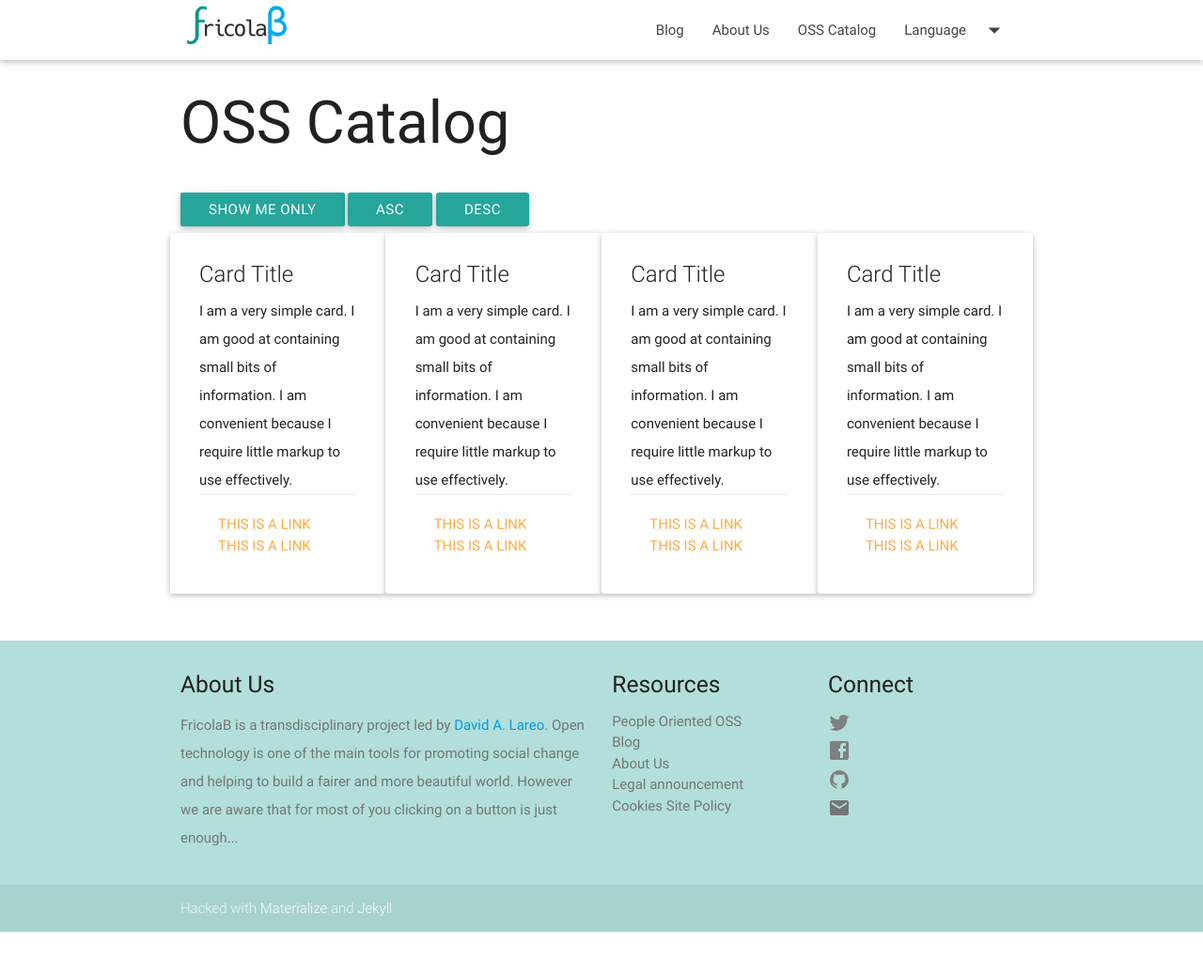
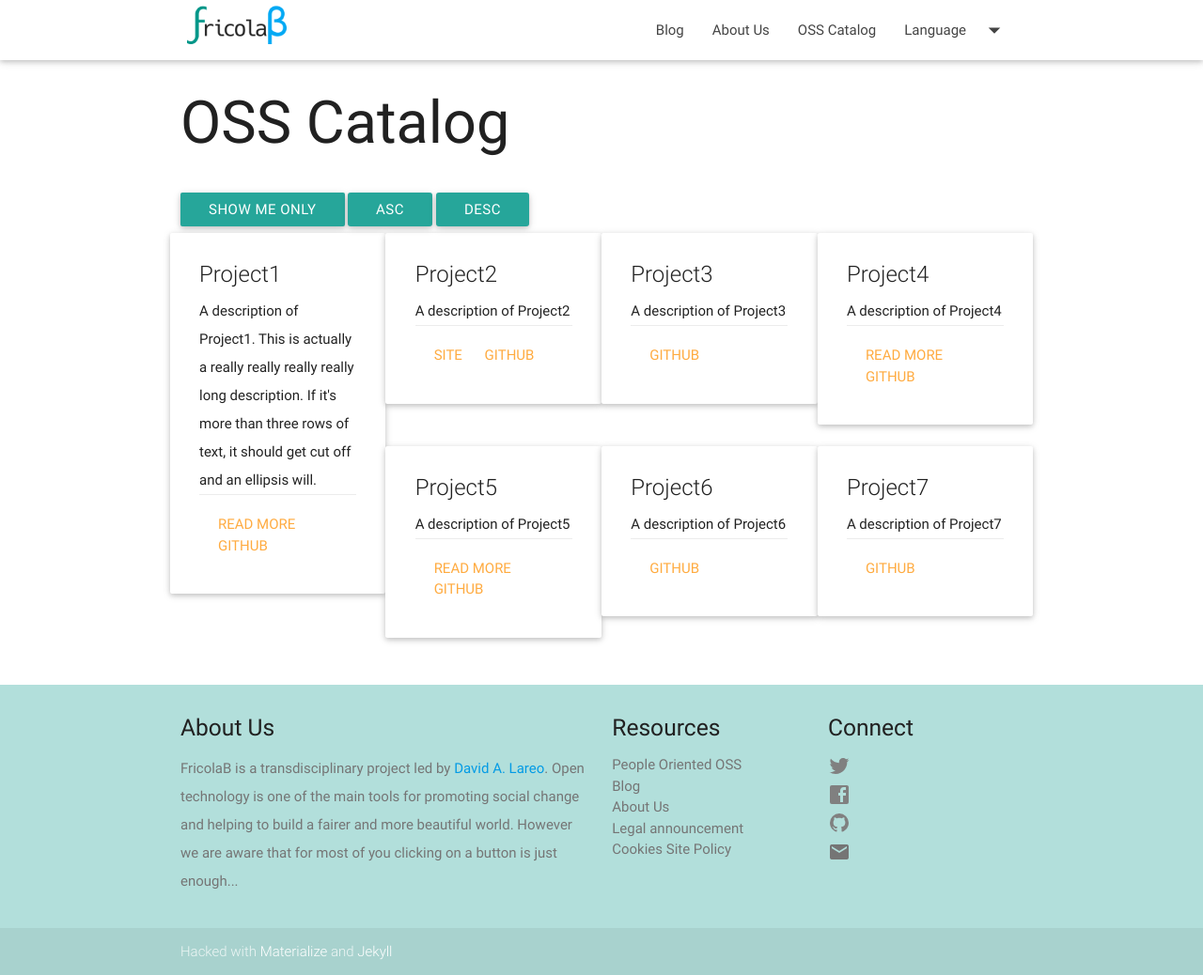
Before and after one commit to fricolab/fricolab.github.io, a Jekyll site: the page built from oss/oss.html, in a window 1280 px wide. Shown: the whole page at 94% size. Built offline with Jekyll 4.4.1, drawn with Linux system fonts in a browser that asks for light colours; nearby versions of some CDN libraries; before the commit the page ends 992 px from its top, so only the background shows below that.

Commit message:
added repositories data and templates in oss page

```diff
--- /dev/null
+++ b/_data/repositories.json
@@ -0,0 +1,119 @@
+
+[
+  {
+    "name": "Project1",
+    "tags": [
+      "agile",
+      "cms"
+    ],
+    "links": [{
+      "url": "http://yourblog.com/project/Project1",
+      "title": "read more",
+      "class": "icon-book"
+    }, {
+      "url": "https://github.com/user/Project1",
+      "title": "github"
+    }],
+    "forks_count": 28,
+    "stars_count": 239,
+    "icon_class": "mdi-file-cloud-done",
+    "description": "A description of Project1. This is actually a really really really really long description. If it's more than three rows of text, it should get cut off and an ellipsis will."
+  },
+  {
+    "name": "Project2",
+    "tags": [
+      "agile"
+    ],
+    "links": [{
+      "url": "http://example.com",
+      "title": "site",
+      "class": "mdi-action-home"
+    } ,{
+      "url": "https://github.com/user/Project2",
+      "title": "github"
+    }],
+    "forks_count": 2,
+    "stars_count": 19,
+    "icon_class": "mdi-hardware-security",
+    "description": "A description of Project2"
+  },
+  {
+    "name": "Project3",
+    "tags": [
+      "cms"
+    ],
+    "links": [{
+      "url": "https://github.com/user/Project3",
+      "title": "github"
+    }],
+    "forks_count": 3,
+    "stars_count": 11,
+    "icon_class": "mdi-image-camera",
+    "description": "A description of Project3"
+  },
+  {
+    "name": "Project4",
+    "tags": [
+      "chat"
+    ],
+    "links": [{
+      "url": "http://yourblog.com/project/Project4",
+      "title": "read more",
+      "class": "icon-book"
+    }, {
+      "url": "https://github.com/user/Project4",
+      "title": "github"
+    }],
+    "forks_count": 28,
+    "stars_count": 239,
+    "icon_class": "mdi-maps-location-history",
+    "description": "A description of Project4"
+  },
+  {
+    "name": "Project5",
+    "tags": [
+      "agile"
+    ],
+    "links": [{
+      "url": "http://yourblog.com/project/Project5",
+      "title": "read more",
+      "class": "icon-book"
+    }, {
+      "url": "https://github.com/user/Project5",
+      "title": "github"
+    }],
+    "forks_count": 2,
+    "stars_count": 19,
+    "icon_class": "mdi-maps-local-cafe",
+    "description": "A description of Project5"
+  },
+  {
+    "name": "Project6",
+    "tags": [
+      "cms"
+    ],
+    "links": [{
+      "url": "https://github.com/user/Project6",
+      "title": "github"
+    }],
+    "forks_count": 3,
+    "stars_count": 11,
+    "description": "A description of Project6"
+  },
+  {
+    "name": "Project7",
+    "tags": [
+      "agile",
+      "cms",
+      "chat"
+    ],
+    "links": [{
+      "url": "https://github.com/user/Project7",
+      "title": "github"
+    }],
+    "forks_count": 0,
+    "stars_count": 239,
+    "icon_url": "static/heart_icon.png",
+    "description": "A description of Project7"
+  }
+]
--- a/oss/oss.html
+++ b/oss/oss.html
@@ -11,59 +11,29 @@ permalink: /oss/
     <!-- Dropdown Structure -->
     <ul id='dropdown2' class='dropdown-content'>
       <li><a class="filter" data-filter="all">All</a></li>
-      <li><a class="filter" data-filter=".category-1">Agile</a></li>
       <li class="divider"></li>
-      <li><a class="filter" data-filter=".category-2">E-commerce</a></li>
+      <li><a class="filter" data-filter=".agile">Agile</a></li>
+      <li><a class="filter" data-filter=".cms">Cms</a></li>
+      <li><a class="filter" data-filter=".chat">Chat</a></li>
     </ul>
 
     <a class="btn sort waves-effect waves-light waves-input-wrapper" data-sort="myorder:asc">Asc</a>
     <a class="btn sort waves-effect waves-light waves-input-wrapper" data-sort="myorder:desc">Desc</a>
   </div>
   <div id="Container">
+
     <div class="row">
-    <div class="card col s12 m6 l3 mix category-1" data-myorder="1">
+    {% for repo in site.data.repositories %}
+    <div class="card col s12 m6 l3 mix {{ repo.tags[0] }}" data-myorder="1">
       <div class="card-content">
-        <span class="card-title">Card Title</span>
-        <p>I am a very simple card. I am good at containing small bits of information.
-          I am convenient because I require little markup to use effectively.</p>
+        <span class="card-title">{{ repo.name }}</span>
+        <p>{{ repo.description }}</p>
         <div class="card-action">
-          <a href="#">This is a link</a>
-          <a href="#">This is a link</a>
+          <a href="{{ repo.links[0].url }}">{{ repo.links[0].title }}</a>
+          <a href="{{ repo.links[1].url }}">{{ repo.links[1].title }}</a>
         </div>
       </div>
     </div>
-    <div class="card col s12 m6 l3 mix category-1" data-myorder="1">
-      <div class="card-content">
-        <span class="card-title">Card Title</span>
-        <p>I am a very simple card. I am good at containing small bits of information.
-          I am convenient because I require little markup to use effectively.</p>
-        <div class="card-action">
-          <a href="#">This is a link</a>
-          <a href="#">This is a link</a>
-        </div>
-      </div>
-    </div>
-    <div class="card col s12 m6 l3 mix category-1" data-myorder="1">
-      <div class="card-content">
-        <span class="card-title">Card Title</span>
-        <p>I am a very simple card. I am good at containing small bits of information.
-          I am convenient because I require little markup to use effectively.</p>
-        <div class="card-action">
-          <a href="#">This is a link</a>
-          <a href="#">This is a link</a>
-        </div>
-      </div>
-    </div>
-    <div class="card col s12 m6 l3 mix category-1" data-myorder="1">
-      <div class="card-content">
-        <span class="card-title">Card Title</span>
-        <p>I am a very simple card. I am good at containing small bits of information.
-          I am convenient because I require little markup to use effectively.</p>
-        <div class="card-action">
-          <a href="#">This is a link</a>
-          <a href="#">This is a link</a>
-        </div>
-      </div>
-    </div>
+    {% endfor %}
     </div>
   </div>
```
